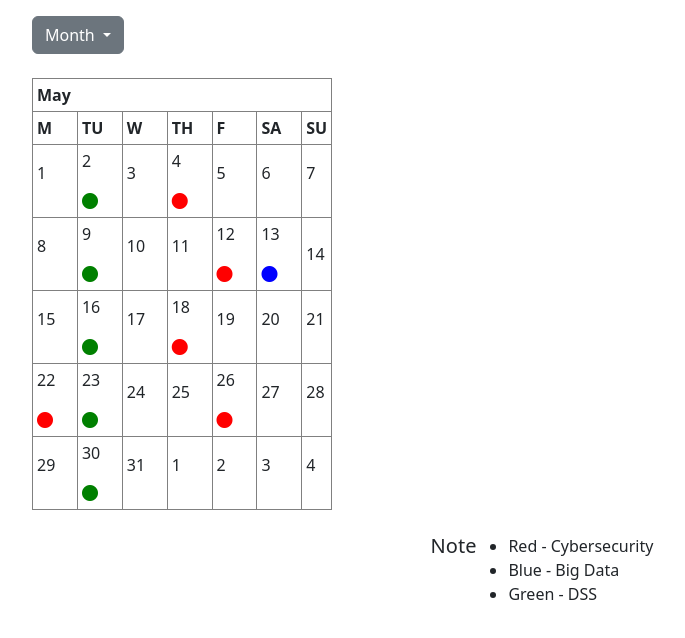
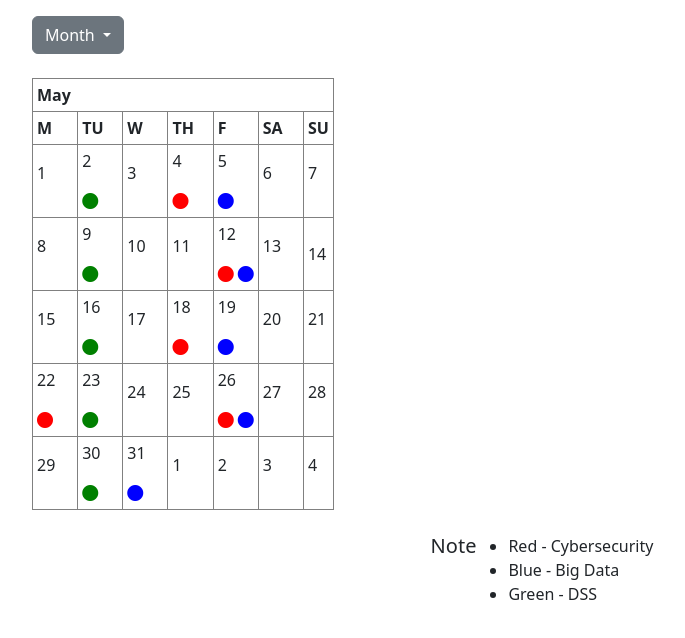
Before and after one commit to wynnehewitt/collab-calendar, a plain HTML site: page index.html in a window 1280 px wide. Shown: the whole page, without its empty margins (98-783 px from the left). Drawn offline with nearby package versions, Linux system fonts and the light colour scheme.

Commit message:
big data

```diff
--- a/index.html
+++ b/index.html
@@ -86,7 +86,8 @@
                     <p>4</p>
                     <span class="bi bi-circle-fill icon-red"></span>
                 </td>
-                <td><p>5</p></td>
+                <td><p>5</p>
+            <span class="bi bi-circle-fill icon-blue"></span></td>
                 <td>
                     <p>6</p>
                 </td>
@@ -105,11 +106,12 @@
                 <td>
                     <p>12</p>
                     <span class="bi bi-circle-fill icon-red">
+
                     </span>
+                    <span class="bi bi-circle-fill icon-blue"></span>
                 </td>
                 <td>
                     <p>13</p>
-                    <span class="bi bi-circle-fill icon-blue"></span>
                 </td>
                 <td>14</td>
                 </tr>
@@ -134,7 +136,7 @@
                 </td>
                 <td>
                     <p>19</p>
-
+<span class="bi bi-circle-fill icon-blue"></span>
                 </td>
                 <td>
                     <p>20</p>
@@ -157,6 +159,7 @@
                 <td>
                     <p>26</p>
                     <span class="bi bi-circle-fill icon-red"></span>
+                    <span class="bi bi-circle-fill icon-blue"></span>
                 </td>
                 <td>
                     <p>27</p>
@@ -171,7 +174,8 @@
                     <p>30</p>
                     <span class="bi bi-circle-fill icon-green"></span>
                 </td>
-                <td><p>31</p></td>
+                <td><p>31</p>
+            <span class="bi bi-circle-fill icon-blue"></span></td>
                 <td><p>1</p></td>
                 <td>
                     <p>2</p>
```
Also changed, not shown: MayWeek1.html (+2 -0 lines), MayWeek2.html (+2 -0 lines), MayWeek3.html (+2 -1 lines), MayWeek4.html (+2 -0 lines), MayWeek5.html (+2 -1 lines).
